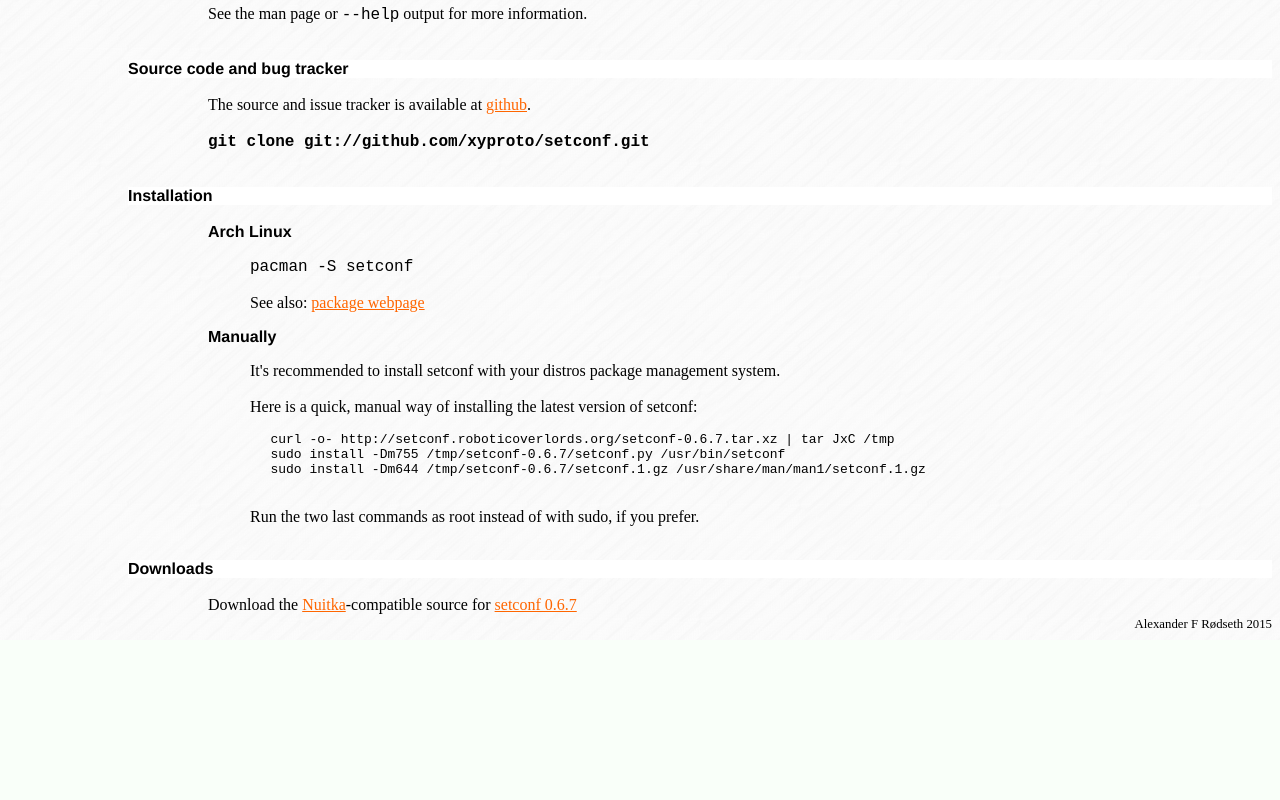
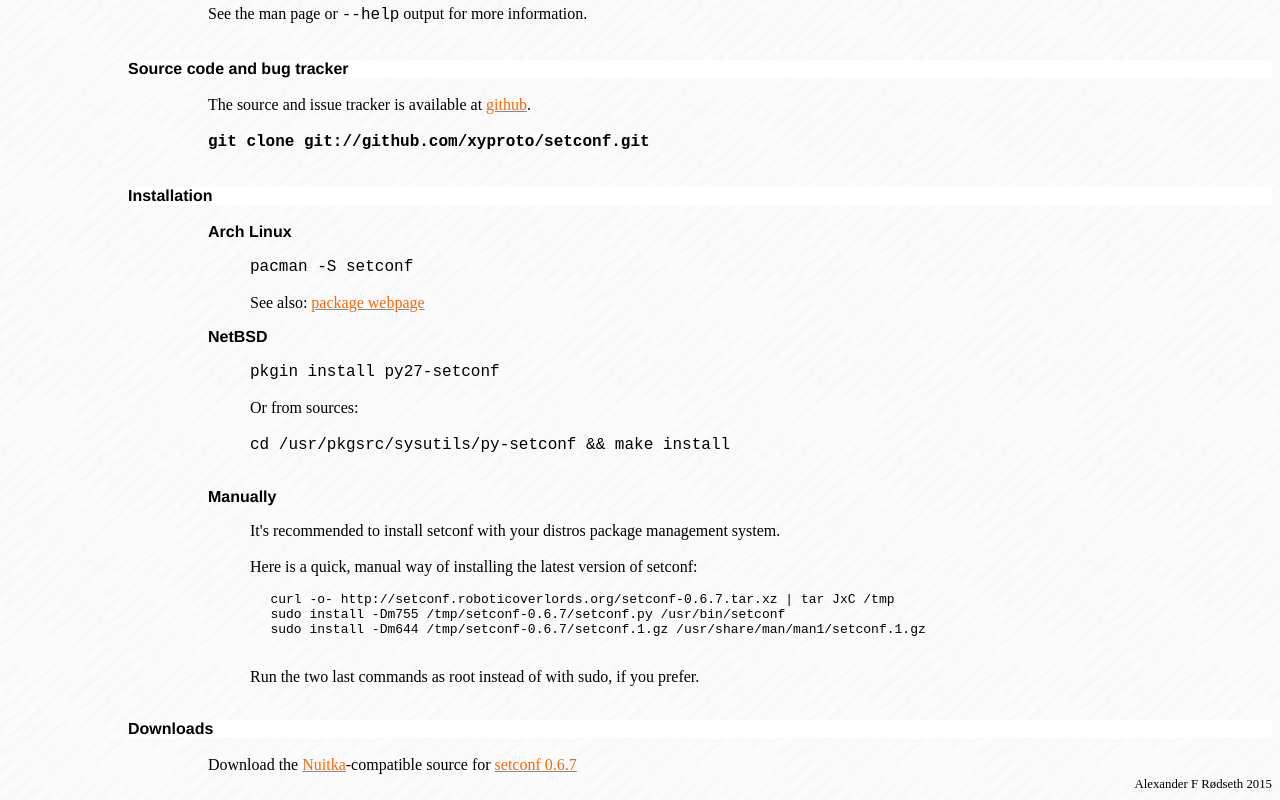
Before and after one commit to xyproto/setconf, a plain HTML site: page web/index.html in a window 1280 px wide. Shown: the part 1433-2233 px from the top of the page. Before the commit the page ends 2073 px from the top, so only its background shows below. Drawn offline with Linux system fonts and the light colour scheme.

Commit message:
Add NetBSD installation instructions
Thanks, Kamil Rytarowski

```diff
--- a/web/index.html
+++ b/web/index.html
@@ -159,6 +159,12 @@ setconf supports
     <span style="font-family: Courier New, Courier, monospace;">pacman -S setconf</span><br /><br/>
     See also: <a href="http://www.archlinux.org/packages/community/any/setconf/">package webpage</a><br />
     </p>
+    <div style="font-family: Helvetica,Arial,sans-serif; font-weight: bold;">NetBSD</div>
+    <p style="margin-left: 42px;">
+    <span style="font-family: Courier New, Courier, monospace;">pkgin install py27-setconf</span><br /><br/>
+    Or from sources:<br /><br />
+    <span style="font-family: Courier New, Courier, monospace;">cd /usr/pkgsrc/sysutils/py-setconf &amp;&amp; make install</span><br /><br />
+    </p>
     <div style="font-family: Helvetica,Arial,sans-serif; font-weight: bold;">Manually</div>
     <p style="margin-left: 42px;">
     It's recommended to install setconf with your distros package management system.<br />
```
